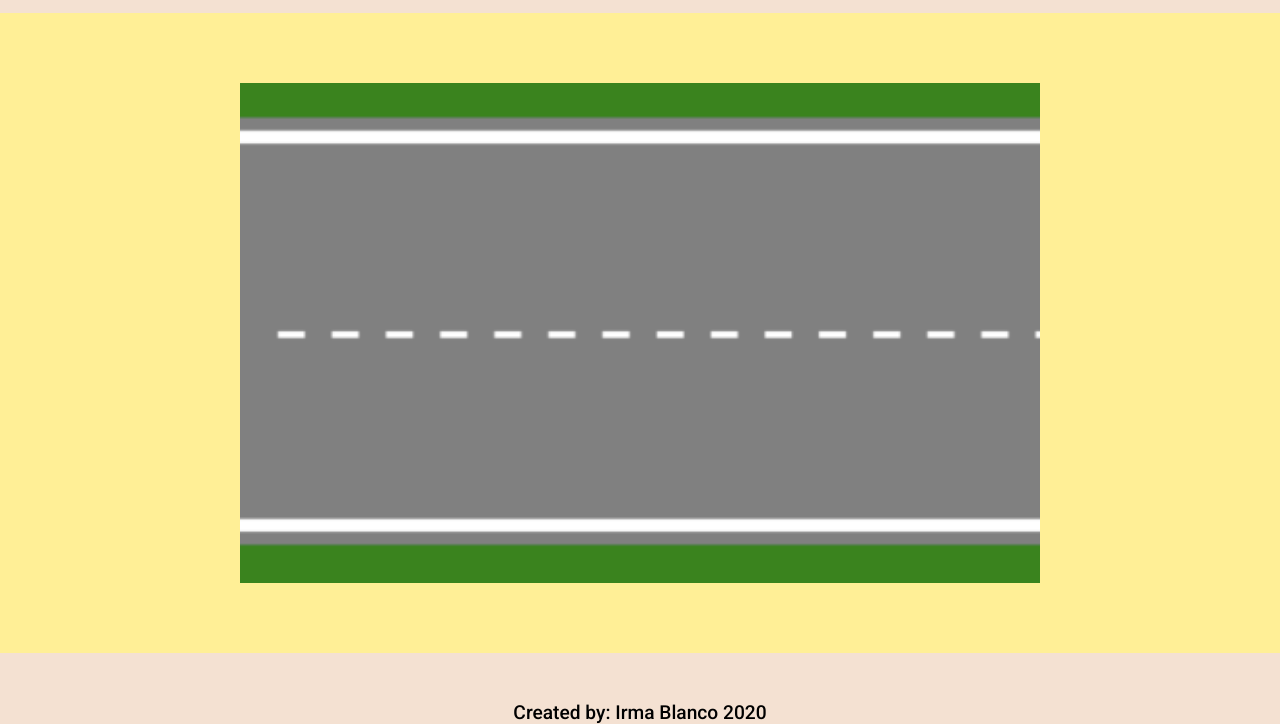
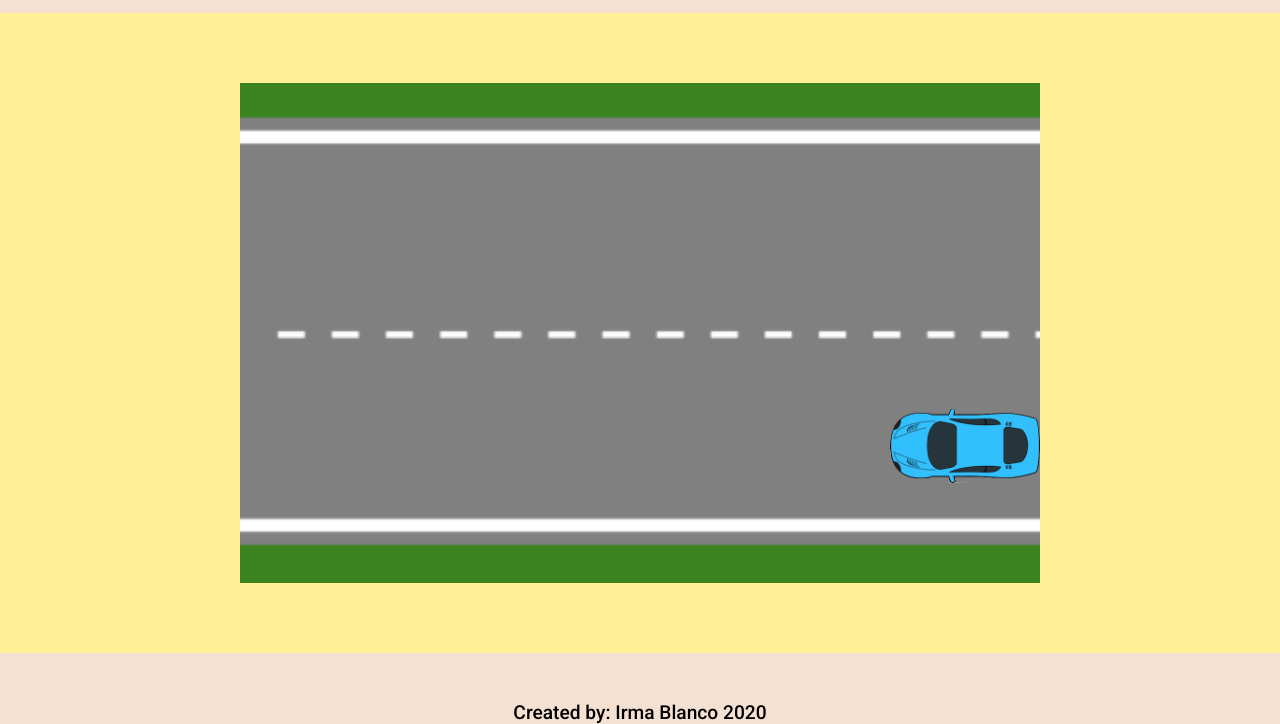
Before and after one commit to irmabf/frog-street, a plain HTML site: page index.html in a window 1280 px wide. Shown: the part 76-800 px from the top of the page. Drawn offline with Linux system fonts and the light colour scheme.

Commit message:
feat: Paint car

```diff
--- a/index.html
+++ b/index.html
@@ -13,6 +13,7 @@
     <div class="container">
       <canvas id="my-canvas" width="800" height="500"></canvas>
       <script src="./js/frog.js"></script>
+      <script src="./js/car.js"></script>
       <script src="./js/game.js"></script>
       <script src="js/background.js"></script>
       <script src="./js/app.js"></script>
--- a/js/car.js
+++ b/js/car.js
@@ -1,3 +1,26 @@
 class Car {
+  constructor(ctx) {
+    this._ctx = ctx
 
+    this.w = 150
+    this.h = 75
+
+    this.x = this._ctx.canvas.width - this.w
+    this.y = this._ctx.canvas.height - this.h - 100
+
+    this._img = new Image()
+    this._img.src = '../img/car.png'
+
+    this._ticks = 0
+  }
+
+  draw() {
+    this._ctx.drawImage(
+      this._img,
+      this.x,
+      this.y,
+      this.w,
+      this.h
+    )
+  }
 }
--- a/js/game.js
+++ b/js/game.js
@@ -5,6 +5,7 @@ class Game {
     this._intervalId = null
 
     this._bg = new Background(this._ctx)
+    this._car = new Car(this._ctx)
 
     this._tick = 0
   }
@@ -22,6 +23,7 @@ class Game {
     }
 
     this._bg.draw()
+    this._car.draw()
   }
   _clear() {
     this._ctx.clearRect(0, 0, this._ctx.canvas.width, this._ctx.canvas.height)
```
Also changed, not shown: img/car.png (added).
